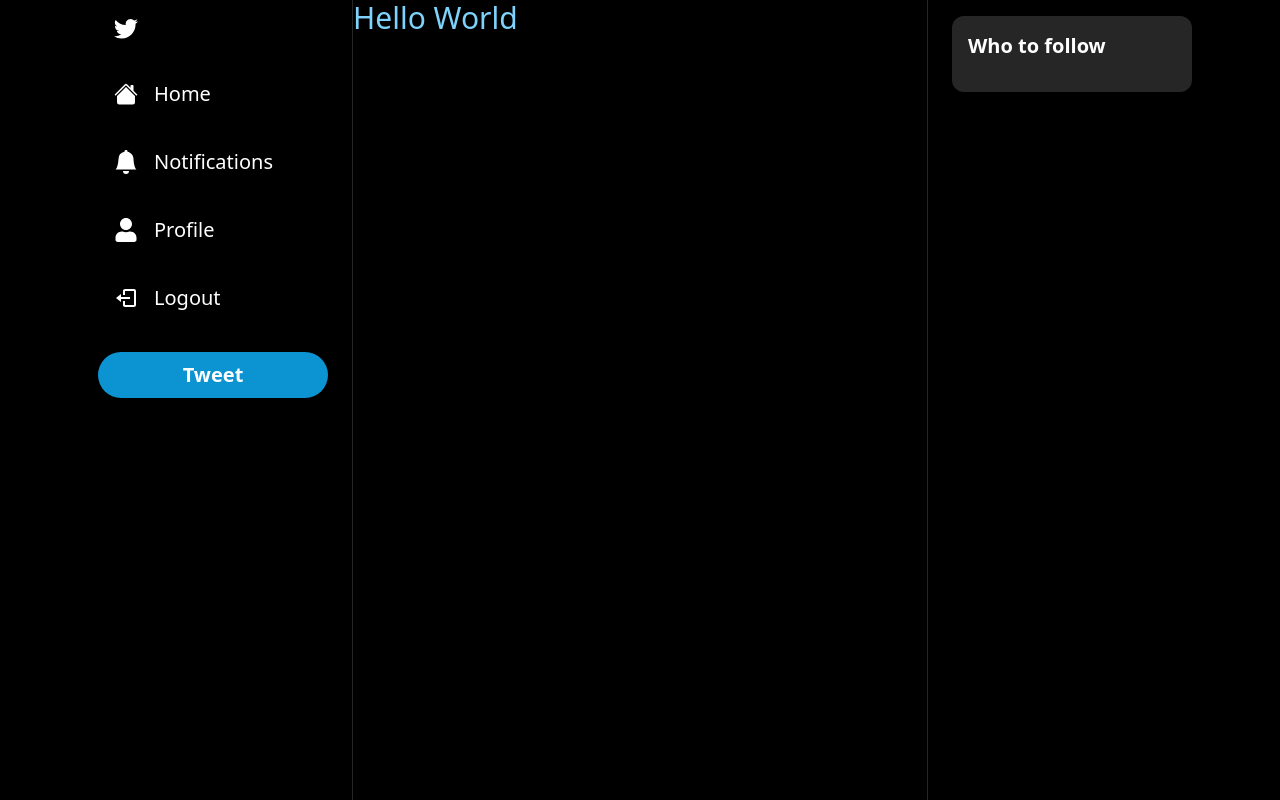
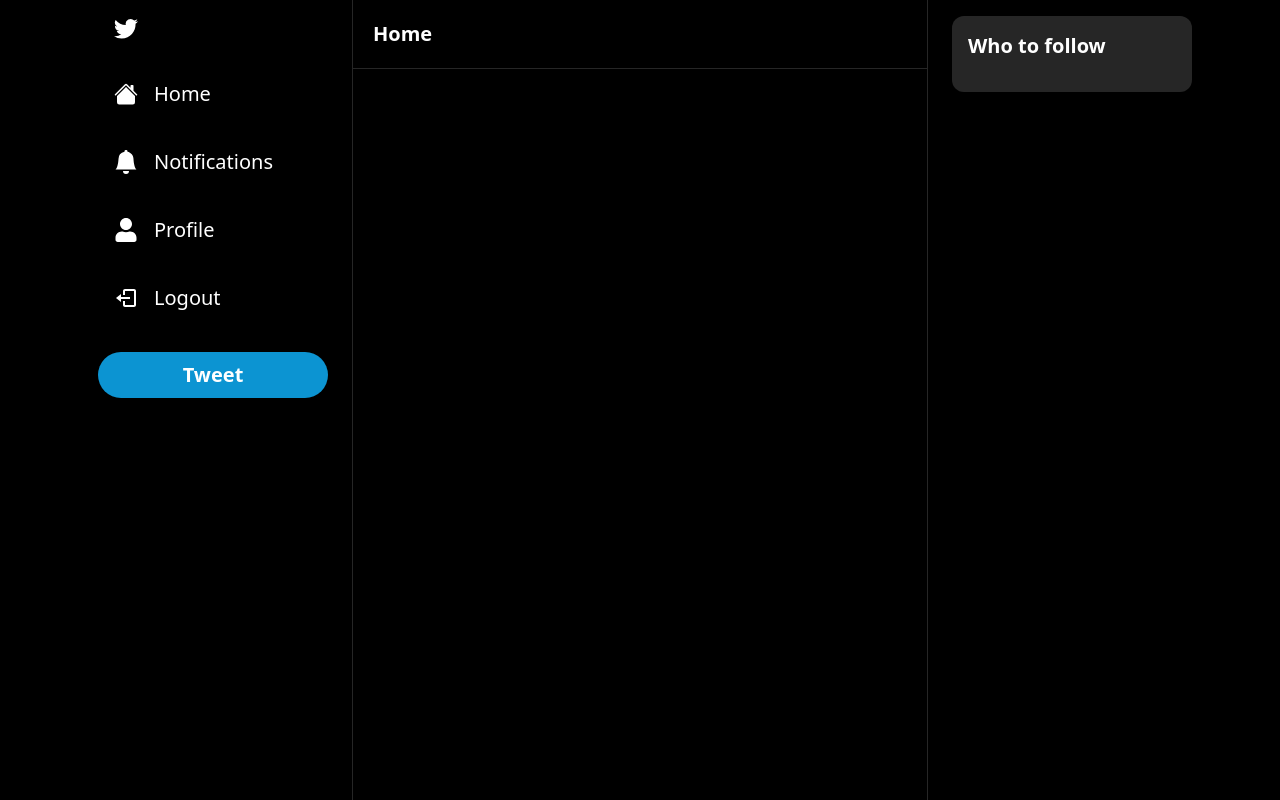
Before and after one commit to YosephSE/Twitter, a Next.js app: page / in a window 1280 px wide. Built offline with nearby package versions, Linux system fonts and the light colour scheme.

Commit message:
Header component done

```diff
--- /dev/null
+++ b/components/Header.tsx
@@ -0,0 +1,32 @@
+import { useRouter } from 'next/router';
+import { useCallback } from 'react';
+import { BiArrowBack } from 'react-icons/bi';
+
+interface HeaderProps {
+    label: string;
+    showBackArrow?: boolean;
+}
+
+
+const Header:React.FC<HeaderProps> = ({label, showBackArrow}) => {
+    const router = useRouter();
+    const handleBack = useCallback(() => {
+        router.back();
+
+    }, [router]);
+  return (
+    <div className='border-b-[1px] border-neutral-800 p-5'>
+        <div className="flex flex-row items-center gap-2">
+            {
+                showBackArrow && (
+                    <BiArrowBack onClick={handleBack} color='white' className='cursor-pointer hover:opacity-70 transition' size={20} />
+                )
+            }
+            <h1 className='text-white text-xl font-semibold'>{label}</h1>
+        </div>
+
+    </div>
+  )
+}
+
+export default Header
--- a/pages/index.tsx
+++ b/pages/index.tsx
@@ -1,10 +1,11 @@
+import Header from '@/components/Header'
 import React from 'react'
 
 const Home = () => {
   return (
-    <div className='text-3xl text-sky-300'>
-      Hello World
-    </div>
+    <>
+    <Header label='Home' />
+    </>
   )
 }
 
```
